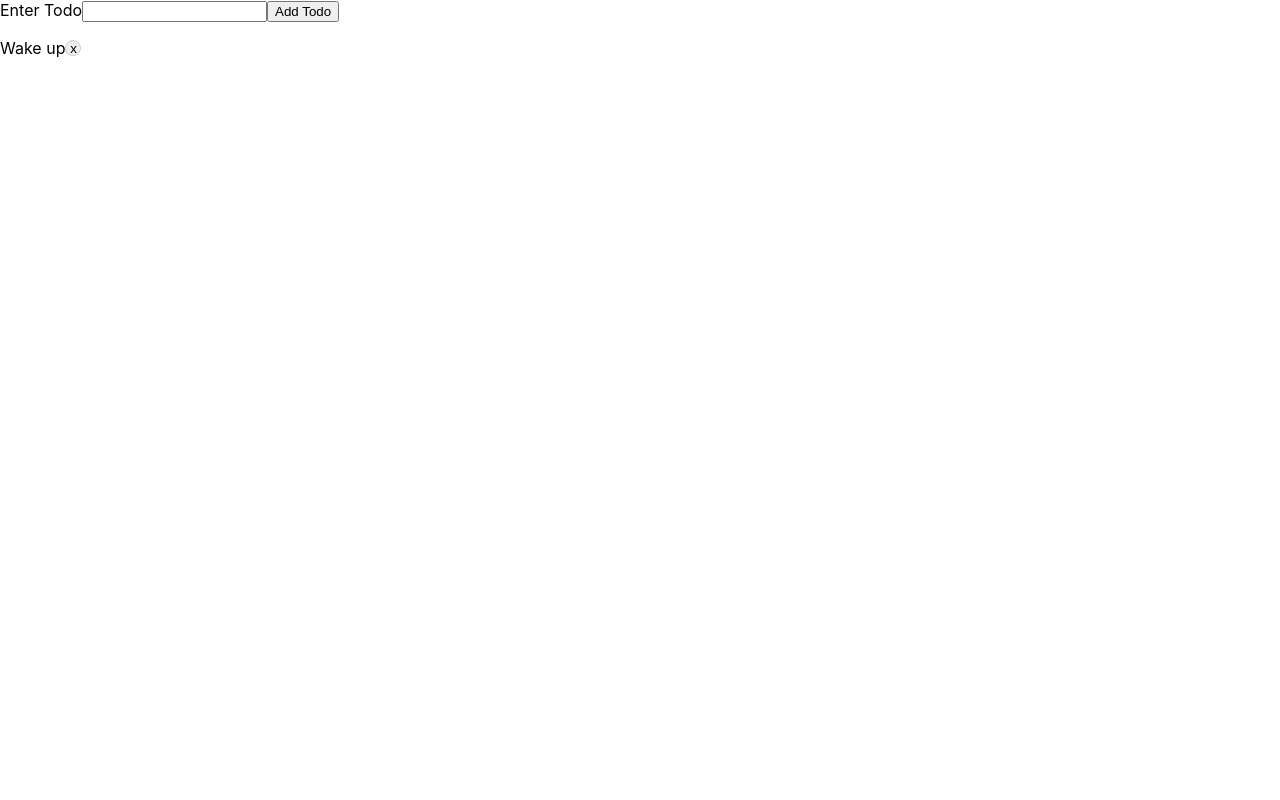
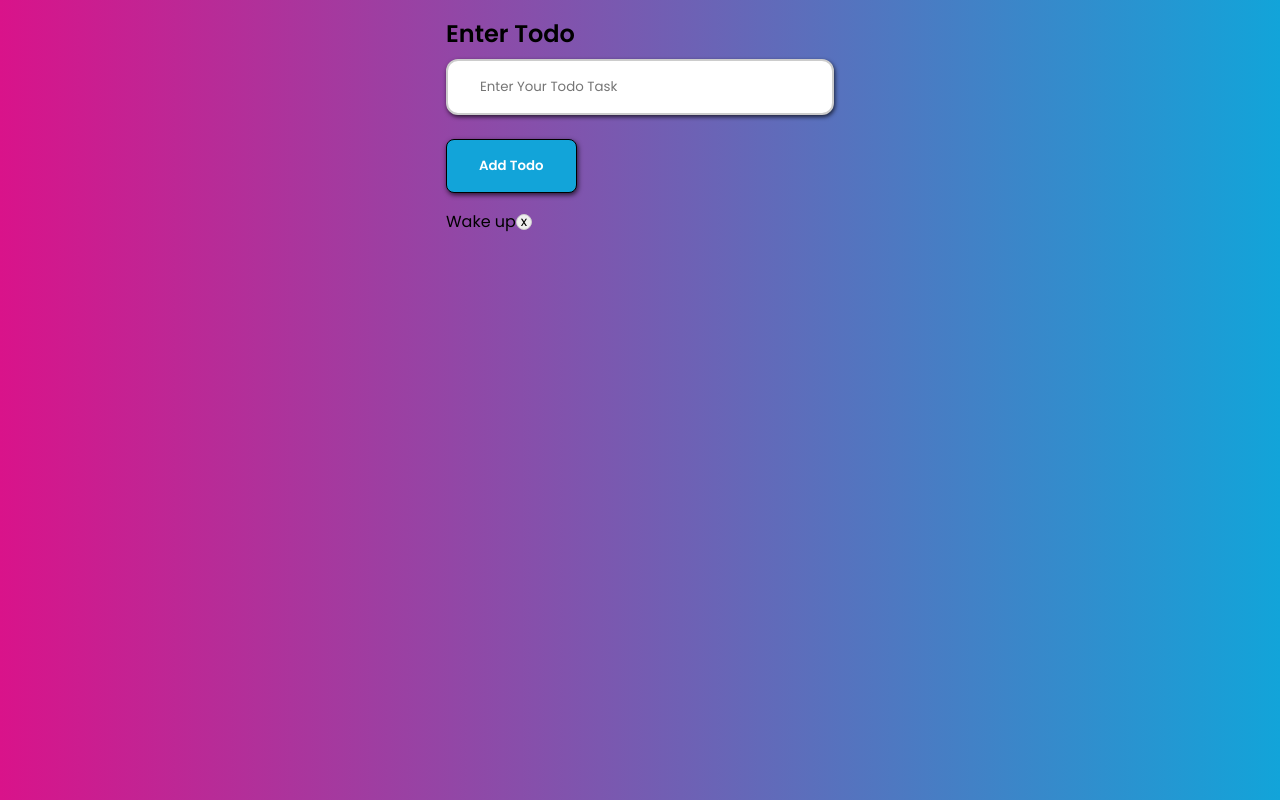
Before and after one commit to AmolShelke2/TodoList-v2, a React (Create React App) app: page / in a window 1280 px wide. Built offline with nearby package versions, Linux system fonts and the light colour scheme.

Commit message:
Added statfull todoLists and todoItem component

```diff
--- a/src/App.js
+++ b/src/App.js
@@ -1,13 +1,28 @@
-import React from 'react';
+import React, { useState } from 'react';
 
 import TodoForm from './components/todoForm';
 import TodoLists from './components/todoLists/TodoLists';
 
 const App = () => {
+  const [todos, setTodos] = useState([
+    {
+      task: 'Wake up',
+      id: 't1',
+    },
+  ]);
+
+  const addTodos = enteredTodo => {
+    setTodos(prevTodos => {
+      const updatedTodos = [...prevTodos];
+      updatedTodos.unshift({ task: enteredTodo, id: Math.random().toString() });
+      return updatedTodos;
+    });
+  };
+
   return (
     <React.Fragment>
-      <TodoForm />
-      <TodoLists />
+      <TodoForm onAddTodo={addTodos} />
+      <TodoLists items={todos} />
     </React.Fragment>
   );
 };
--- a/src/components/todoForm/TodoForm.css
+++ b/src/components/todoForm/TodoForm.css
@@ -0,0 +1,33 @@
+.todo-form form {
+        display: flex;
+        flex-direction: column;
+        align-items: flex-start;
+}
+
+.todo-form label {
+        margin-top: 1rem;
+        margin-bottom: .5rem;
+        font-size: 1.5rem;
+        font-weight: bold;
+}
+
+.todo-form input {
+        width: 20rem;
+        padding: 1rem 2rem;
+        border-radius: 12px;
+        border: 2px solid #ccc;
+        margin-bottom: .5rem;
+        box-shadow: 1px 2px 4px rgba(0, 0, 0, .7);
+}
+
+.todo-form button {
+        background-color: #12a4d9;
+        margin-top: 1rem;
+        padding: 1rem 2rem;
+        color: #fff;
+        font-weight: bold;
+        border: 1px solid #000;
+        border-radius: 8px;
+        cursor: pointer;
+        box-shadow: 1px 2px 5px rgba(0, 0, 0, .7);
+}
--- a/src/components/todoForm/TodoForm.js
+++ b/src/components/todoForm/TodoForm.js
@@ -1,6 +1,8 @@
 import React, { useState } from 'react';
 
-export const TodoForm = () => {
+import './TodoForm.css';
+
+export const TodoForm = props => {
   const [enteredTodo, setEnteredTodo] = useState('');
 
   const enterdTodoChangeHandler = e => {
@@ -16,11 +18,7 @@ export const TodoForm = () => {
       return;
     }
 
-    const todoToBeAdded = {
-      task: enteredTodo,
-      id: Math.random().toString(),
-    };
-    console.log(todoToBeAdded);
+    props.onAddTodo(enteredTodo);
 
     setEnteredTodo('');
   };
@@ -33,6 +31,7 @@ export const TodoForm = () => {
           type="text"
           onChange={enterdTodoChangeHandler}
           value={enteredTodo}
+          placeholder="Enter Your Todo Task"
         />
         <button type="submit">Add Todo</button>
       </form>
--- a/src/components/todoLists/TodoLists.js
+++ b/src/components/todoLists/TodoLists.js
@@ -6,7 +6,9 @@ import { TodoItem } from './TodoItem';
 const TodoLists = props => {
   return (
     <div className="todo-lists">
-      <TodoItem id={Math.random().toString()} task={'Wake up'} />
+      {props.items.map(item => (
+        <TodoItem task={item.task} key={item.id} />
+      ))}
     </div>
   );
 };
--- a/src/index.css
+++ b/src/index.css
@@ -1,13 +1,17 @@
+@import url('https://fonts.googleapis.com/css2?family=Poppins:wght@100;200;300;400;600&display=swap');
+
 body {
   margin: 0;
-  font-family: -apple-system, BlinkMacSystemFont, 'Segoe UI', 'Roboto', 'Oxygen',
-    'Ubuntu', 'Cantarell', 'Fira Sans', 'Droid Sans', 'Helvetica Neue',
-    sans-serif;
+  font-family: 'Poppins', sans-serif;
   -webkit-font-smoothing: antialiased;
   -moz-osx-font-smoothing: grayscale;
+  background: linear-gradient(to right, #d9138a, #12a4d9);
+  display: flex;
+  flex-direction: column;
+  align-items: center;
+  justify-content: center;
 }
 
-code {
-  font-family: source-code-pro, Menlo, Monaco, Consolas, 'Courier New',
-    monospace;
+* {
+  font-family: 'Poppins', sans-serif;
 }
```
